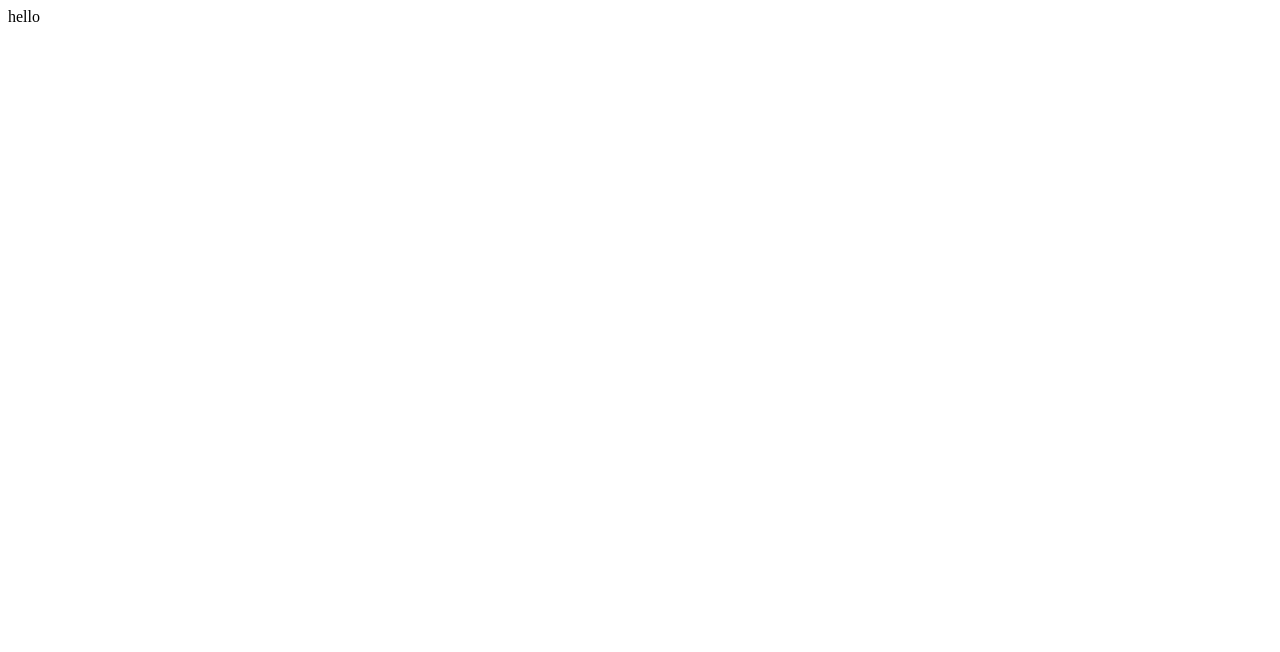
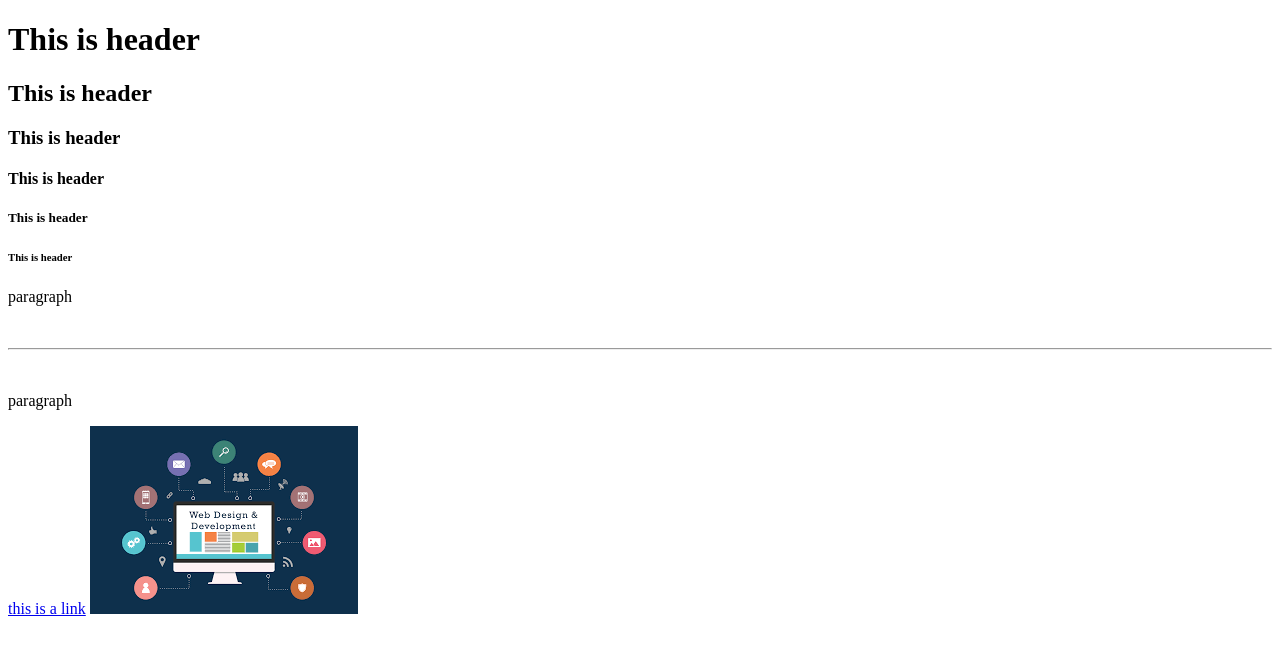
Before and after one commit to anano199/Anano, a plain HTML site: page index.html in a window 1280 px wide. Drawn offline with Linux system fonts and the light colour scheme.

Commit message:
My first commit

```diff
--- a/index.html
+++ b/index.html
@@ -1,12 +1,32 @@
 <!DOCTYPE html>
-<html lang="en">
-<head>
-    <meta charset="UTF-8">
-    <meta http-equiv="X-UA-Compatible" content="IE=edge">
-    <meta name="viewport" content="width=device-width, initial-scale=1.0">
-    <title>Document</title>
-</head>
-<body>
-    hello
-</body>
+<html>
+  <head>
+
+<title>My first website</title>
+
+  </head>
+
+  <body>
+
+      <h1>This is header</h1>
+      <h2>This is header</h2>
+      <h3>This is header</h3>
+      <h4>This is header</h4>
+      <h5>This is header</h5>
+      <h6>This is header</h6>
+
+
+
+      <p title="This is a paragrph">paragraph</p>
+      <br><hr><br>
+      <p>paragraph</p>
+
+      <a href="https://www.youtube.com/">this is a link</a>
+
+      <img src="1.png" alt="1">
+
+
+
+  </body>
+
 </html>
```
Also changed, not shown: 1.png (added), download.png (added), photo.png (added).
